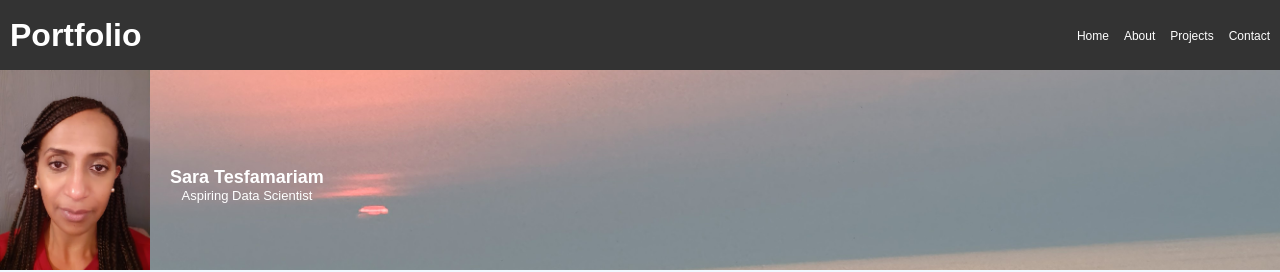
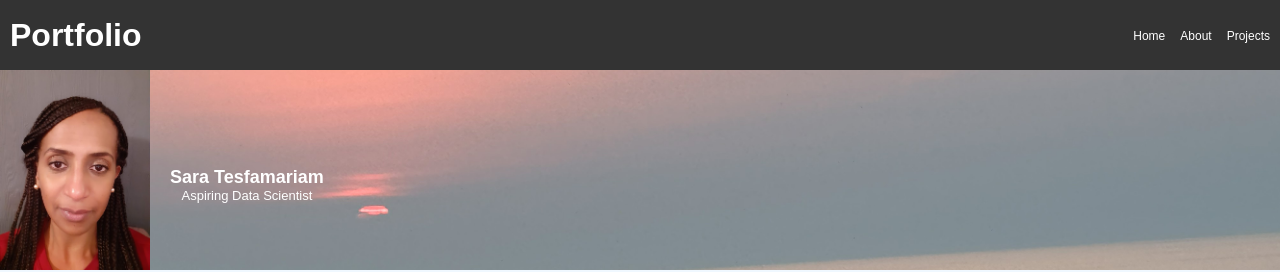
Before and after one commit to tes2sara/sara_tesfamariam, a Jekyll site: the page built from index.md, in a window 1280 px wide. Shown: the top 272 px of the page. Built offline with Jekyll 4.4.1, drawn with Linux system fonts in a browser that asks for light colours; Markdown is read by kramdown in place of the engine named in the settings.

Commit message:
Update index.md

```diff
--- a/index.md
+++ b/index.md
@@ -10,7 +10,7 @@ title: Home
         <li><a href="index.md" style="color: white; text-decoration: none; font-size: 12px;">Home</a></li>
         <li><a href="about.md" style="color: white; text-decoration: none; font-size: 12px;">About</a></li>
         <li><a href="projects.md" style="color: white; text-decoration: none; font-size: 12px;">Projects</a></li>
-        <li><a href="contact.md" style="color: white; text-decoration: none; font-size: 12px;">Contact</a></li>
+
     </ul>
 </div>
 
```
